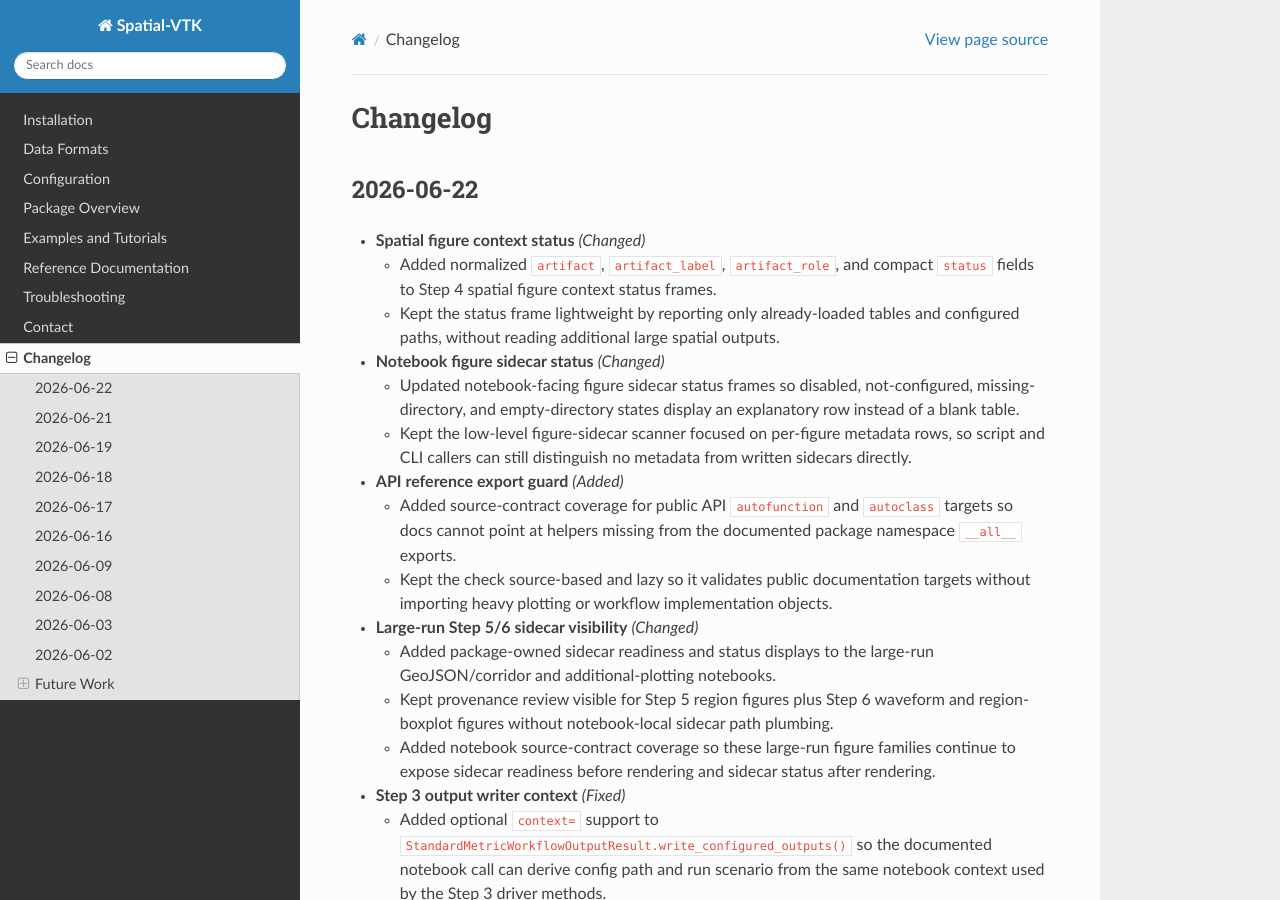
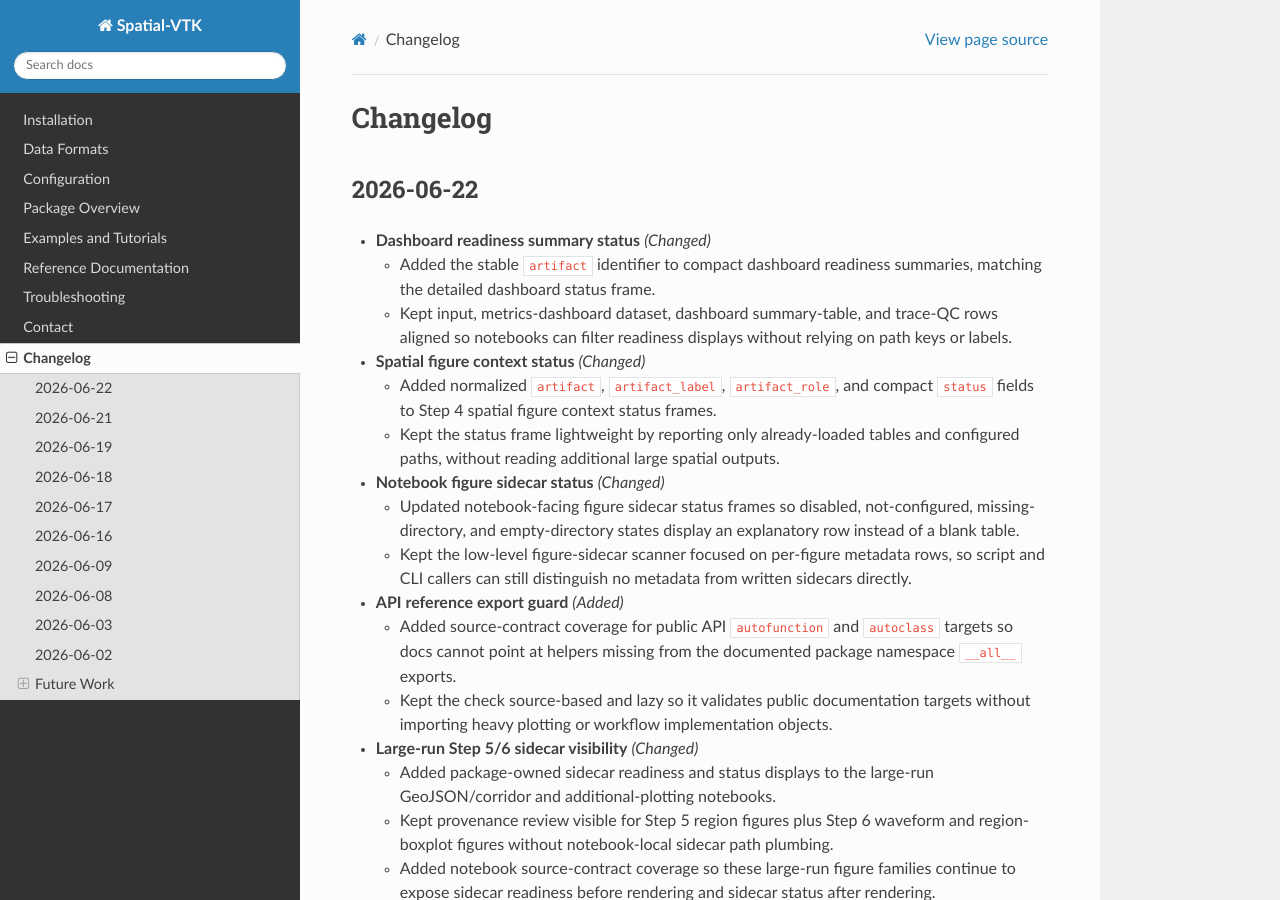
Before and after one commit to bcbirkel/spatial-vtk, a Sphinx documentation site: the page built from docs/changelog.rst, in a window 1280 px wide and 900 px high. Built offline with Sphinx 7.4.7 and the Read the Docs theme 3.1.0, drawn with Linux system fonts in a browser that asks for light colours.

Commit message:
Normalize dashboard readiness artifacts

```diff
--- a/docs/changelog.rst
+++ b/docs/changelog.rst
@@ -3,6 +3,14 @@ Changelog
 
 2026-06-22
 ----------
+
+- **Dashboard readiness summary status** *(Changed)*
+
+  - Added the stable ``artifact`` identifier to compact dashboard readiness
+    summaries, matching the detailed dashboard status frame.
+  - Kept input, metrics-dashboard dataset, dashboard summary-table, and
+    trace-QC rows aligned so notebooks can filter readiness displays without
+    relying on path keys or labels.
 
 - **Spatial figure context status** *(Changed)*
 
--- a/docs/reference/api/visualize.rst
+++ b/docs/reference/api/visualize.rst
@@ -228,8 +228,8 @@ Dashboard readiness also reports ``value_families`` and
 ``nonempty_value_families`` so notebooks and dashboard Data Status tabs can
 distinguish residual, GOF score, observed, synthetic, and other configured
 metric-value coverage before opening plots that depend on one family.
-The compact dashboard readiness summary carries the same
-``artifact_role`` / ``artifact_label`` and ``resolved_path`` columns, and the
+The compact dashboard readiness summary carries the same stable ``artifact``,
+``artifact_role`` / ``artifact_label``, and ``resolved_path`` columns, and the
 metrics/QC dashboard Data Status tabs show those labels while keeping
 readiness displays bounded to small status metadata. Metrics Data Status also
 shows ``required_columns``, ``missing_columns``, ``tab_ready``,
```
Also changed, not shown: 3 other files.
